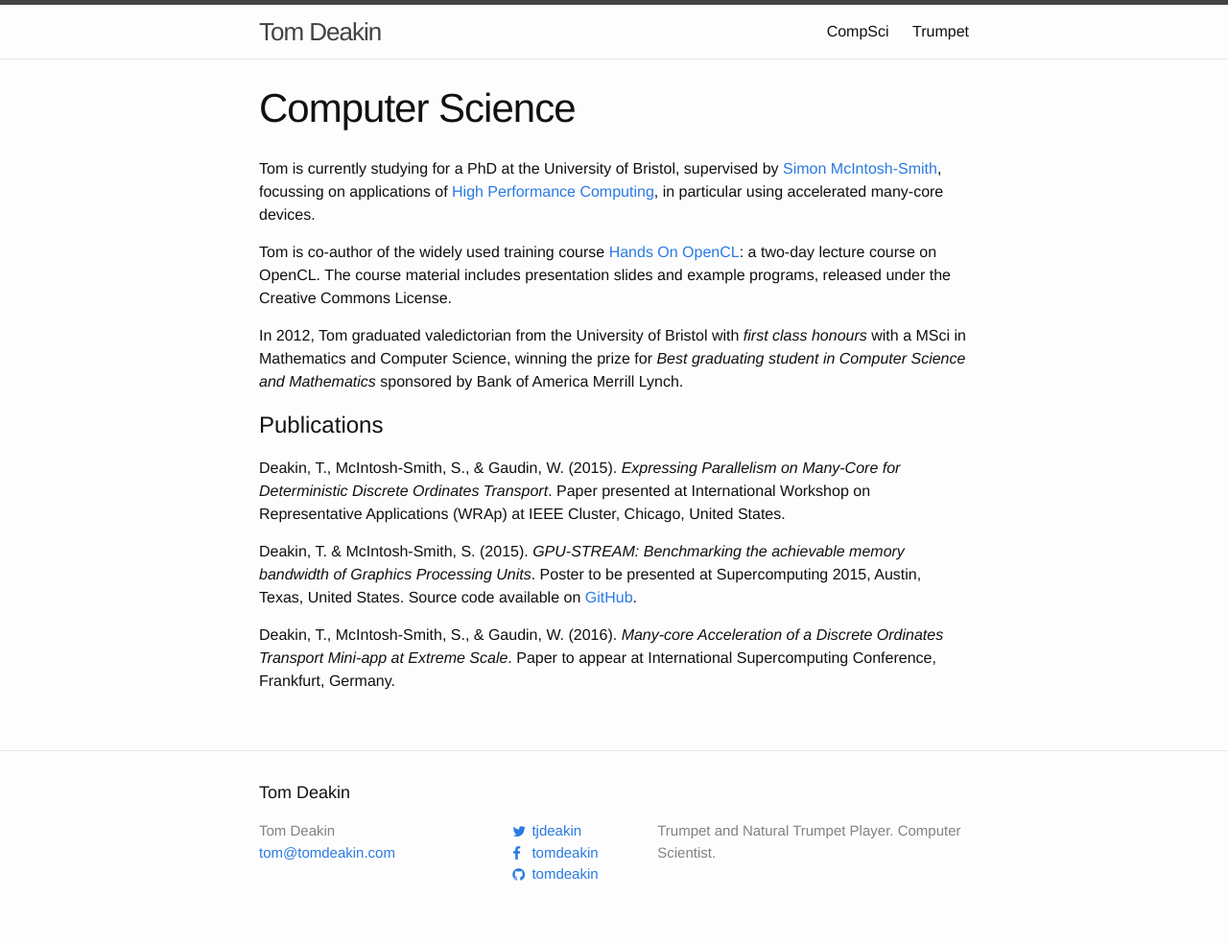
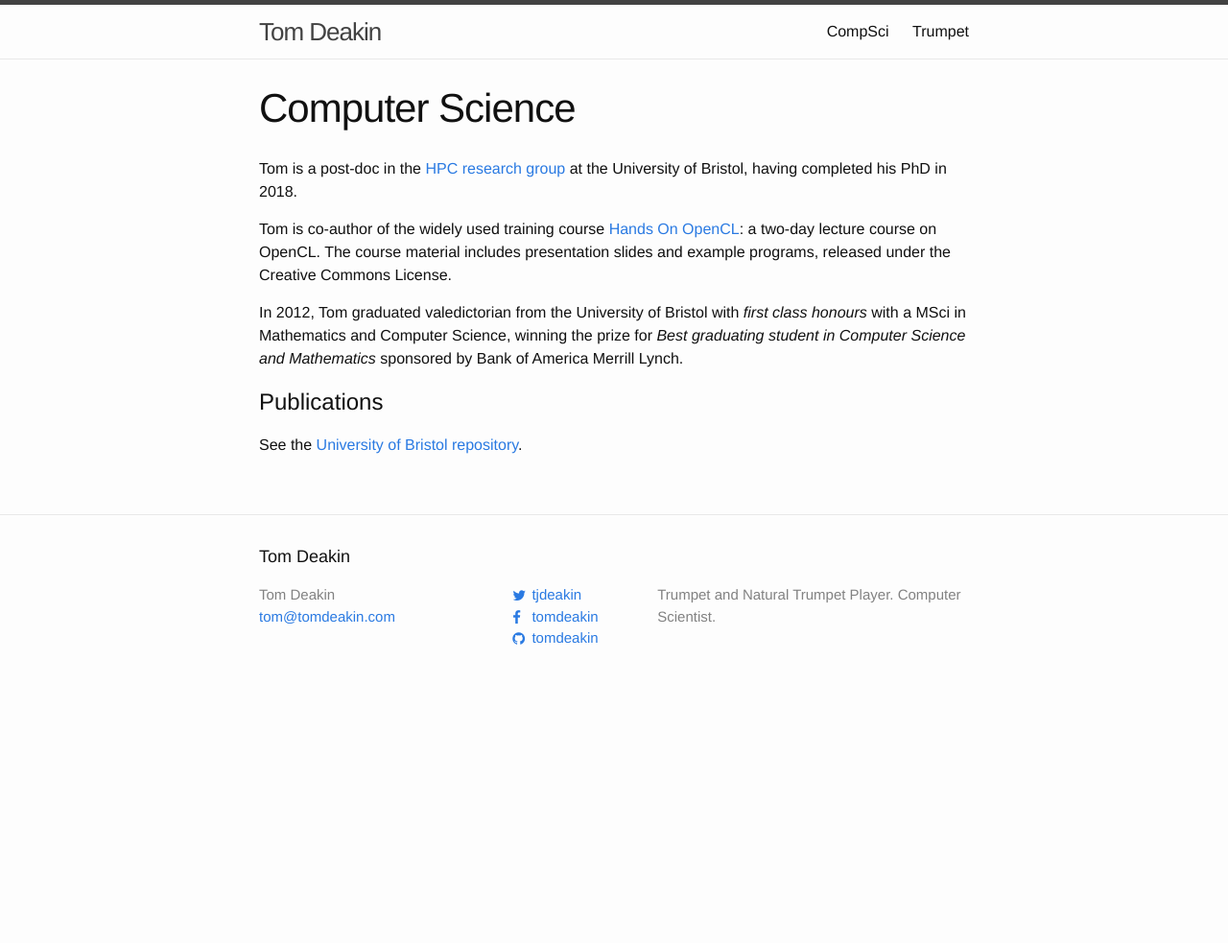
Before and after one commit to tomdeakin/tomdeakin.github.io, a Jekyll site: the page built from cs.md, in a window 1280 px wide. Shown: the whole page at 96% size. Built offline with Jekyll 4.4.1, drawn with Linux system fonts in a browser that asks for light colours; nearby versions of some CDN libraries; after the commit the page ends 900 px from its top, so only the background shows below that.

Commit message:
Update cs.md

```diff
--- a/cs.md
+++ b/cs.md
@@ -5,7 +5,8 @@ short-title: CompSci
 permalink: /cs/
 ---
 
-Tom is currently studying for a PhD at the University of Bristol, supervised by [Simon McIntosh-Smith](http://www.cs.bris.ac.uk/~simonm/), focussing on applications of [High Performance Computing](http://uob-hpc.github.io), in particular using accelerated many-core devices.
+
+Tom is a post-doc in the [HPC research group](http://uob-hpc.github.io) at the University of Bristol, having completed his PhD in 2018.
 
 Tom is co-author of the widely used training course [Hands On OpenCL](http://handsonopencl.github.io): a two-day lecture course on OpenCL. The course material includes presentation slides and example programs, released under the Creative Commons License.
 
@@ -13,10 +14,4 @@ In 2012, Tom graduated valedictorian from the University of Bristol with *first
 
 # Publications
 
-Deakin, T., McIntosh-Smith, S., & Gaudin, W. (2015).
-*Expressing Parallelism on Many-Core for Deterministic Discrete Ordinates Transport*. Paper presented at International Workshop on Representative Applications (WRAp) at IEEE Cluster, Chicago, United States.
-
-Deakin, T. & McIntosh-Smith, S. (2015). *GPU-STREAM: Benchmarking the achievable memory bandwidth of Graphics Processing Units*. Poster to be presented at Supercomputing 2015, Austin, Texas, United States. Source code available on [GitHub](http://github.com/uob-hpc/gpu-stream/).
-
-Deakin, T., McIntosh-Smith, S., & Gaudin, W. (2016).
-*Many-core Acceleration of a Discrete Ordinates Transport Mini-app at Extreme Scale*. Paper to appear at International Supercomputing Conference, Frankfurt, Germany.
+See the [University of Bristol repository](http://www.bristol.ac.uk/engineering/people/tom-j-deakin/publications.html).
```
